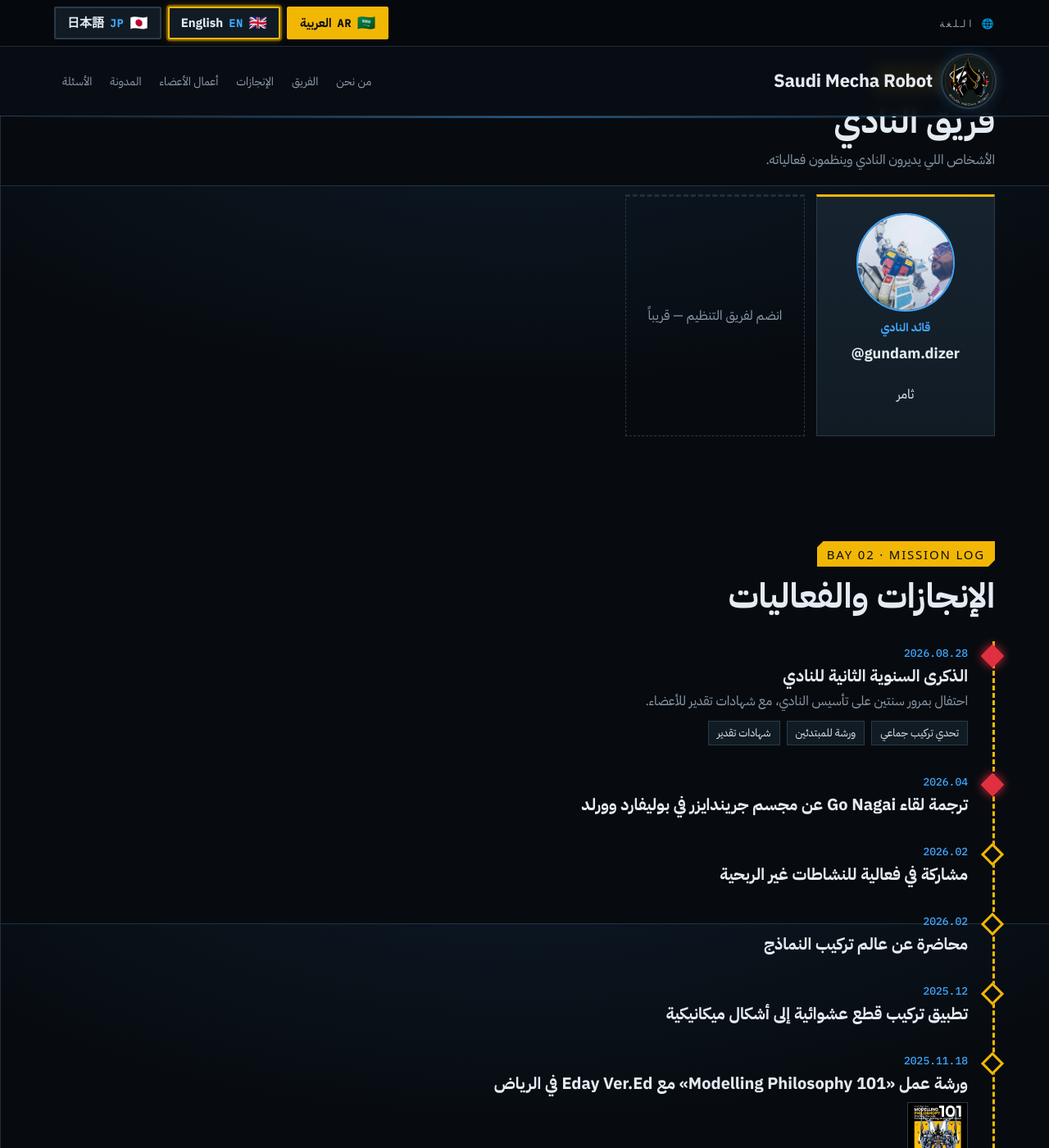
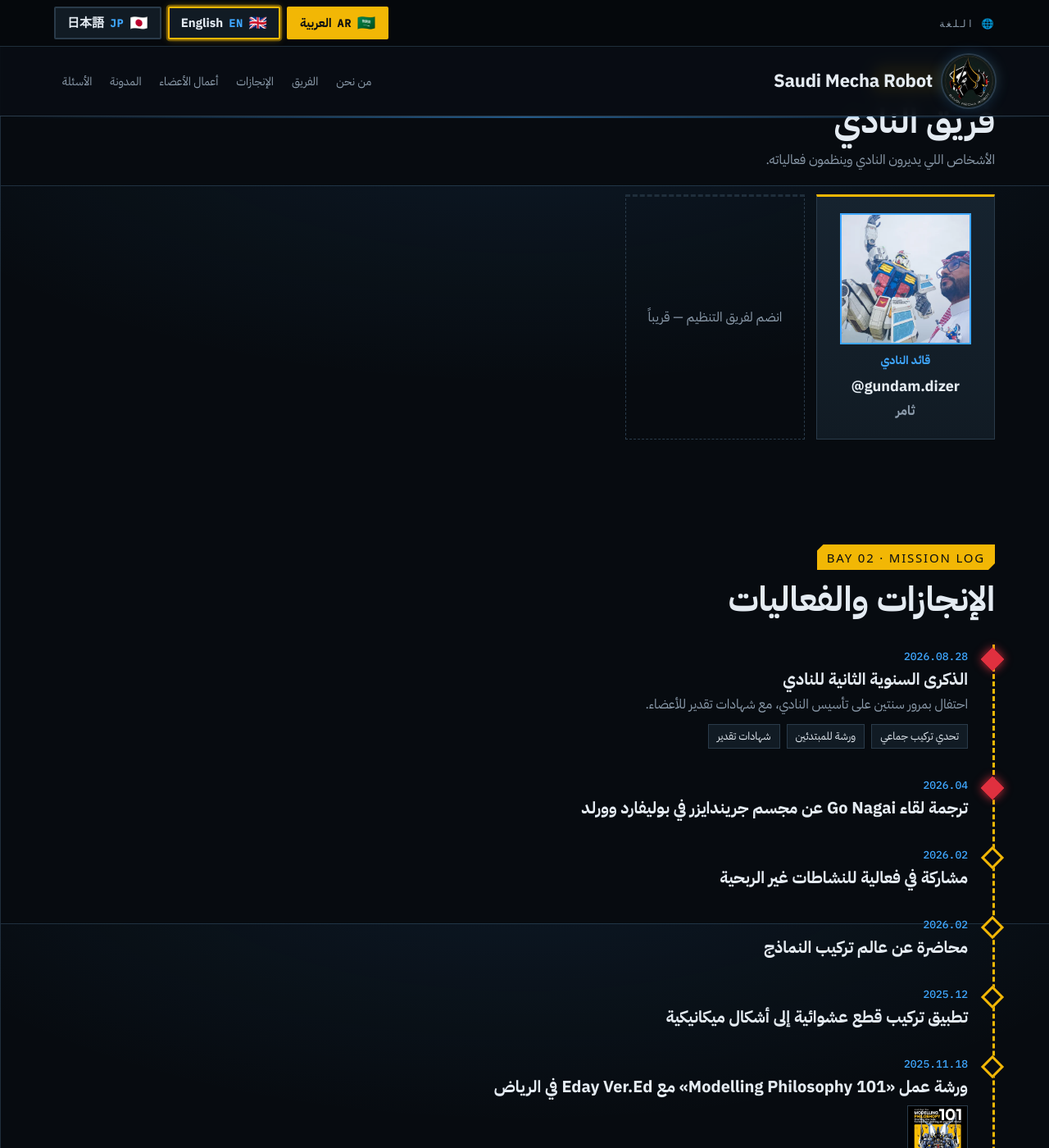
Before and after one commit to SaudiMechaRobot/SaudiMechaRobot.github.io, a Jekyll site: the page built from index.html, in a window 1280 px wide and 1400 px high, scrolled down 1574 px. Shown: the whole window at 82% size. Built offline with Jekyll 4.4.1, drawn with Linux system fonts in a browser that asks for light colours; some web fonts are replaced.

Commit message:
Add files via upload

```diff
--- a/assets/css/style.css
+++ b/assets/css/style.css
@@ -324,7 +324,7 @@
 /* ---- Club team (CREW) ---- */
 .team{display:grid;grid-template-columns:repeat(auto-fill,minmax(180px,1fr));gap:14px}
 .crew{display:grid;justify-items:center;text-align:center;gap:8px;padding:20px 16px;background:linear-gradient(180deg,var(--panel-2),var(--panel));border:1px solid var(--line);border-top:3px solid var(--hazard)}
-.crew-photo{width:120px;height:120px;border-radius:50%;overflow:hidden;border:2px solid var(--beam);background:var(--deck);display:grid;place-items:center}
+.crew-photo{width:160px;height:160px;border-radius:0;overflow:hidden;border:2px solid var(--beam);background:var(--deck);display:grid;place-items:center}
 .crew-photo img{width:100%;height:100%;object-fit:cover}
 .crew-photo img.ph{width:78%;height:78%;object-fit:contain;opacity:.85}
 .crew .tag{color:var(--beam);letter-spacing:0;font-family:var(--f-body);font-size:14px;font-weight:600}
@@ -332,3 +332,4 @@
 .crew h3 a{color:var(--ink);text-decoration:none}
 .crew h3 a:hover{color:var(--hazard)}
 .crew.slot{place-items:center;border:1px dashed var(--line);border-top:3px dashed var(--seam);background:transparent;color:var(--muted);min-height:200px}
+.crew-name{margin:-4px 0 0;color:var(--muted);font-size:16px;font-weight:600}
```
